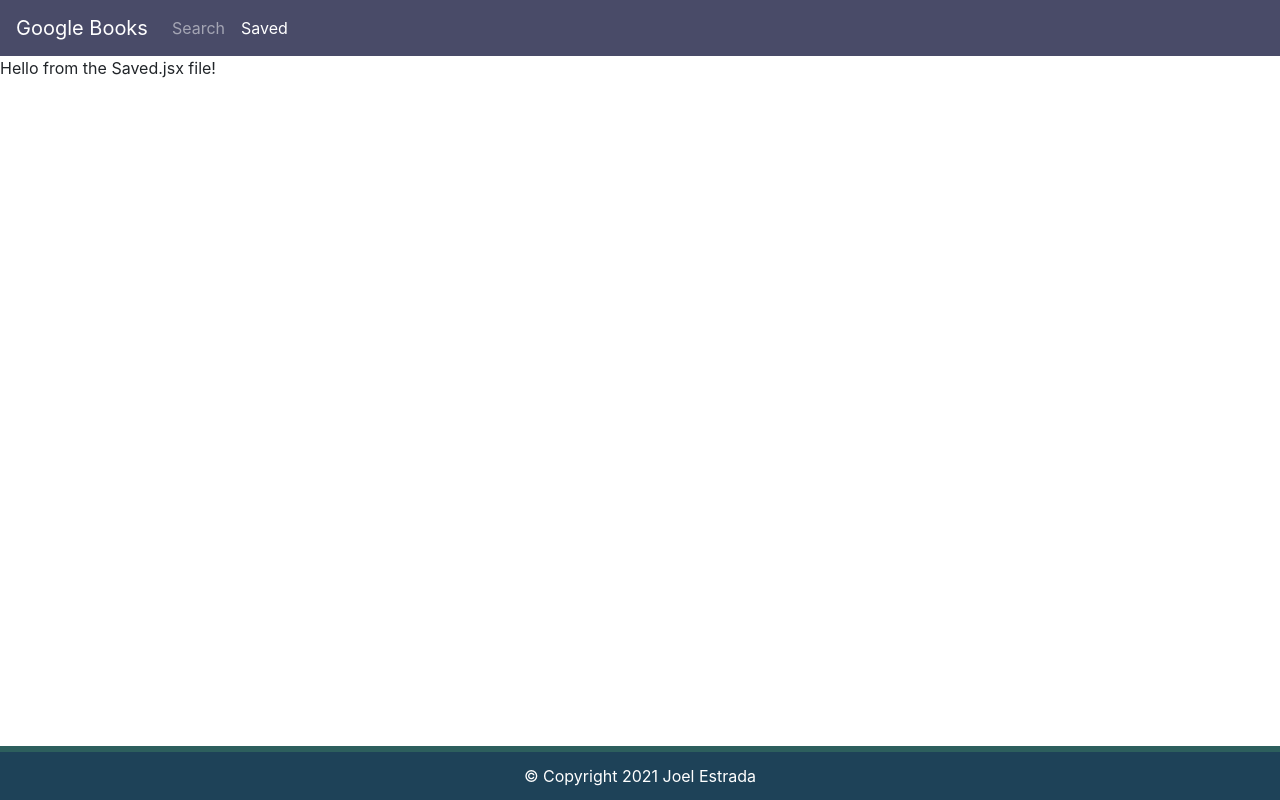
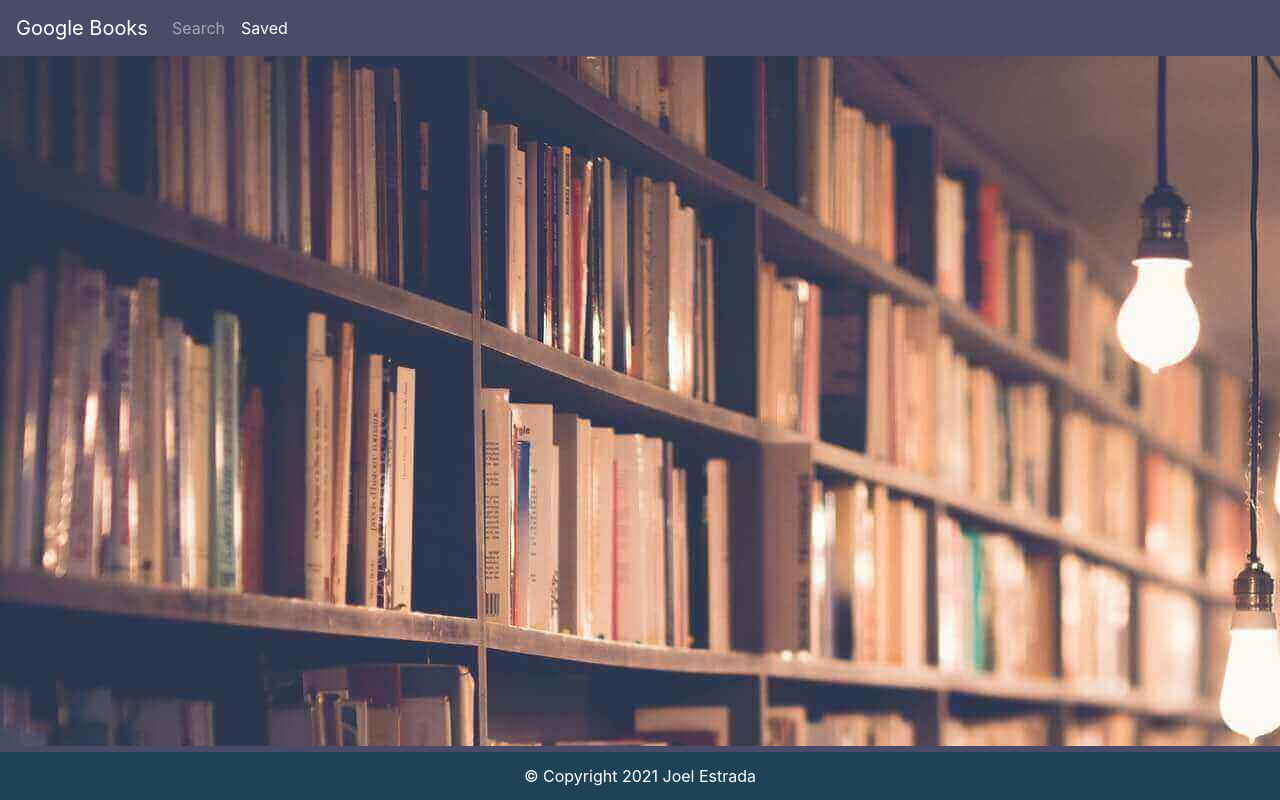
Before and after one commit to jre23/google-books-search, a React (Create React App) app in the folder client/: page /saved in a window 1280 px wide. Built offline with nearby package versions, Linux system fonts and the light colour scheme.

Commit message:
added background images to each page

```diff
--- a/client/src/App.jsx
+++ b/client/src/App.jsx
@@ -10,7 +10,7 @@ const App = () => {
       <div>
         <NavLinks />
         <Switch>
-          <Route exact path="/"> <Search /> </Route>
+          <Route exact path={["/", "/search"]}> <Search /> </Route>
           <Route exact path="/saved" > <Saved /> </Route>
           <Route> <Search /> </Route>
         </Switch>
--- a/client/src/components/NavLinks.jsx
+++ b/client/src/components/NavLinks.jsx
@@ -8,6 +8,10 @@ const NavLinks = () => {
 
   return (
     <>
+      {/* // <!-- Background image  --> */}
+      <div className={location.pathname === "/" || location.pathname === "/search" ? "bg-search" : location.pathname === "/saved" ? "bg-saved" : "bg-search"} role="img" aria-label="Background image">
+      </div>
+
       <header>
         <nav className={location.pathname === "/" || location.pathname === "/search" ? "navbar navbar-expand-lg navbar-dark nav-search" : location.pathname === "/saved" ? "navbar navbar-expand-lg navbar-dark nav-saved" : "navbar navbar-expand-lg navbar-dark"}>
           <Link to="/" className="navbar-brand">
--- a/client/src/styles/Footer.css
+++ b/client/src/styles/Footer.css
@@ -6,7 +6,7 @@ footer p {
 
 footer {
   border-top: solid;
-  border-color: #2d5f5d;
+  border-color: #494b68;
   border-width: 6px;
   position: fixed;
   left: 0;
--- a/client/src/styles/NavLinks.css
+++ b/client/src/styles/NavLinks.css
@@ -42,12 +42,11 @@ a:active {
 
 /* background images for each page */
 .bg-search {
-  background-image: url("");
+  background-image: url("./images/will_van_wingerden-library_background.jpg");
 }
 
 .bg-saved {
-  background-image: url("");
-  opacity: 0.8;
+  background-image: url("./images/janko_ferlic-library_background.jpg");
 }
 
 .bg-search,
```
Also changed, not shown: client/src/styles/images/janko_ferlic-library_background.jpg (added), client/src/styles/images/will_van_wingerden-library_background.jpg (added).
